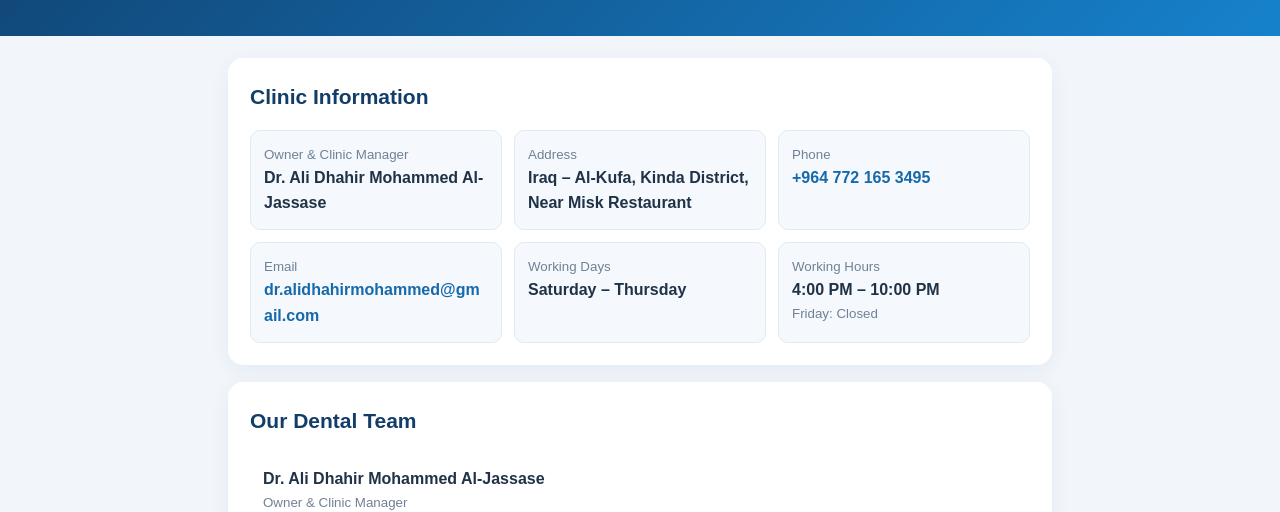
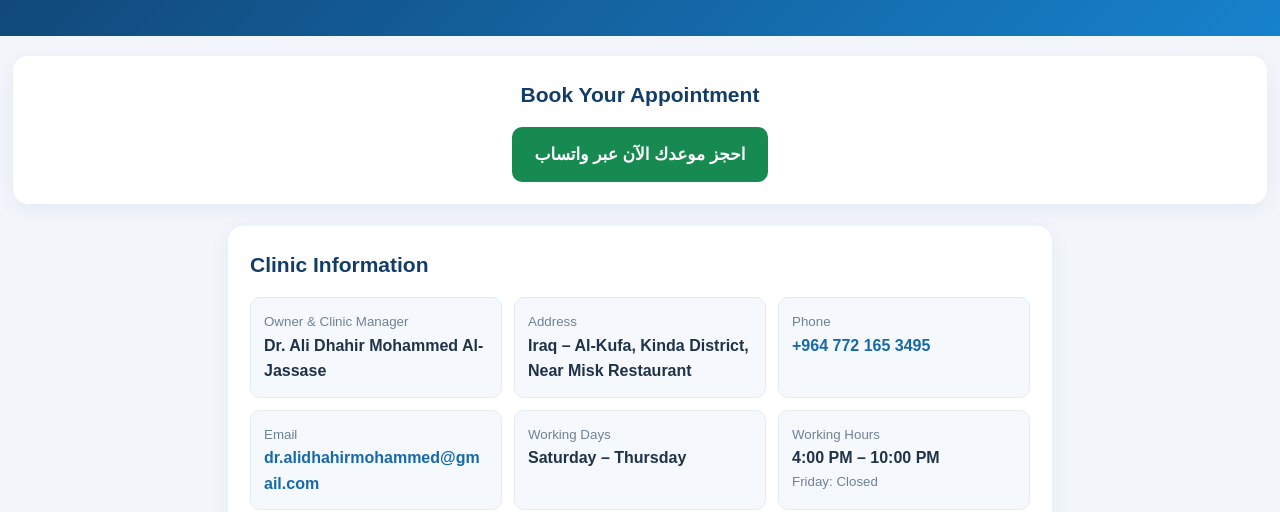
Before and after one commit to alwadeeq-dental-clinic/alwadeeq-dental-clinic, a plain HTML site: page index.html in a window 1280 px wide. Shown: the part 305-817 px from the top of the page. Drawn offline with Linux system fonts and the light colour scheme.

Commit message:
Update index.html

```diff
--- a/index.html
+++ b/index.html
@@ -38,7 +38,14 @@ footer{text-align:center;background:#103b67;color:white;padding:20px;font-size:1
 <p>عيادة الودق لطب وتجميل الأسنان</p>
 <p>Professional Dental Care</p>
 </header>
-
+<section style="background:white;padding:22px;margin:20px 13px;border-radius:15px;text-align:center;box-shadow:0 5px 20px #123d6810">
+<h2 style="color:#123d68;margin-bottom:15px">Book Your Appointment</h2>
+<a href="https://wa.me/9647721653495?text=%D8%A7%D9%84%D8%B3%D9%84%D8%A7%D9%85%20%D8%B9%D9%84%D9%8A%D9%83%D9%85%D8%8C%20%D8%A3%D8%B1%D8%BA%D8%A8%20%D8%A8%D8%AD%D8%AC%D8%B2%20%D9%85%D9%88%D8%B9%D8%AF%20%D9%81%D9%8A%20%D8%B9%D9%8A%D8%A7%D8%AF%D8%A9%20%D8%A7%D9%84%D9%88%D8%AF%D9%82."
+target="_blank"
+style="display:inline-block;background:#168a50;color:white;padding:14px 22px;border-radius:10px;font-size:17px;font-weight:bold;text-decoration:none">
+احجز موعدك الآن عبر واتساب
+</a>
+</section>
 <main>
 <section class="card">
 <h2>Clinic Information</h2>
```
